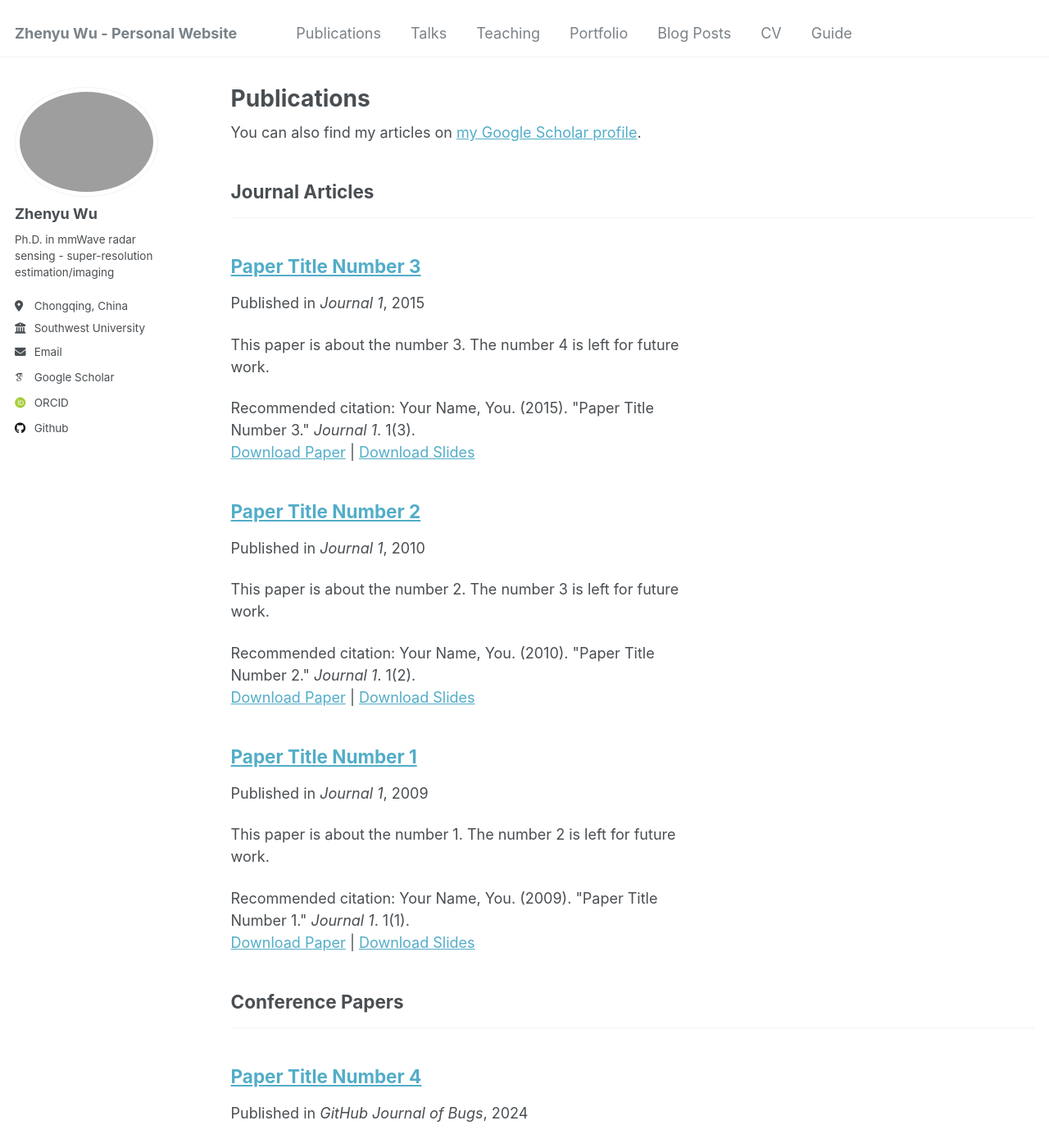
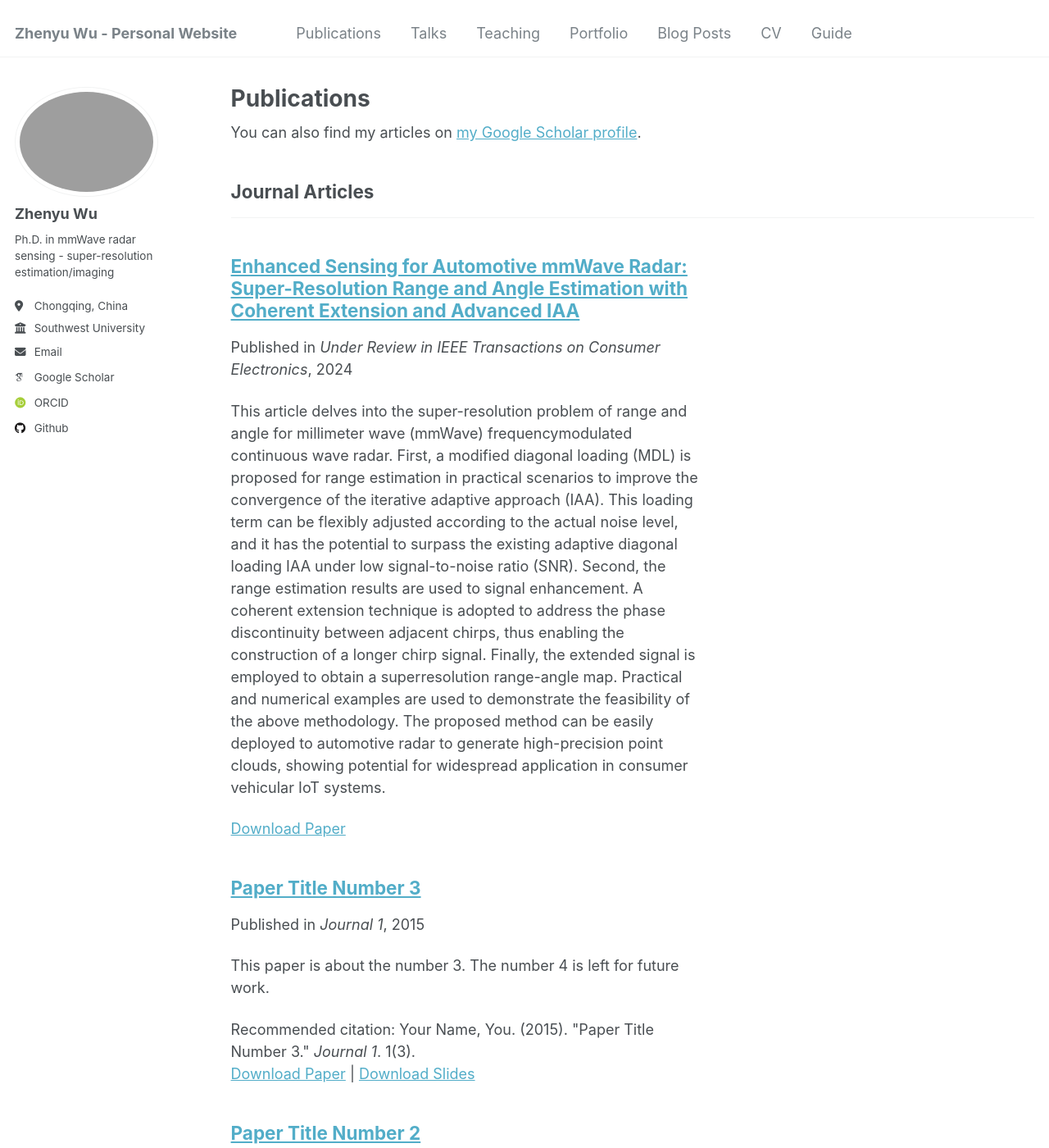
Before and after one commit to Zhenyu98/Zhenyu98.github.io, a Jekyll site: the page built from _pages/publications.html, in a window 1280 px wide and 1400 px high. Shown: the whole window at 82% size. Built offline with Jekyll 4.4.1, drawn with Linux system fonts in a browser that asks for light colours; some web fonts are replaced.

Commit message:
add papers

```diff
--- a/_publications/2009-10-01-paper-title-number-1.md
+++ b/_publications/2009-10-01-paper-title-number-1.md
@@ -1,14 +1,29 @@
 ---
-title: "Paper Title Number 1"
+title: "Enhanced Sensing for Automotive mmWave Radar: Super-Resolution Range and Angle Estimation with Coherent Extension and Advanced IAA"
 collection: publications
 category: manuscripts
 permalink: /publication/2009-10-01-paper-title-number-1
-excerpt: 'This paper is about the number 1. The number 2 is left for future work.'
-date: 2009-10-01
-venue: 'Journal 1'
-slidesurl: 'http://academicpages.github.io/files/slides1.pdf'
+excerpt: 'This article delves into the super-resolution problem
+of range and angle for millimeter wave (mmWave) frequencymodulated continuous wave radar. First, a modified diagonal
+loading (MDL) is proposed for range estimation in practical
+scenarios to improve the convergence of the iterative adaptive
+approach (IAA). This loading term can be flexibly adjusted
+according to the actual noise level, and it has the potential
+to surpass the existing adaptive diagonal loading IAA under
+low signal-to-noise ratio (SNR). Second, the range estimation
+results are used to signal enhancement. A coherent extension
+technique is adopted to address the phase discontinuity between
+adjacent chirps, thus enabling the construction of a longer chirp
+signal. Finally, the extended signal is employed to obtain a superresolution range-angle map. Practical and numerical examples
+are used to demonstrate the feasibility of the above methodology.
+The proposed method can be easily deployed to automotive radar
+to generate high-precision point clouds, showing potential for
+widespread application in consumer vehicular IoT systems.'
+date: 2024-10-31
+venue: 'Under Review in IEEE Transactions on Consumer Electronics'
+slidesurl:
 paperurl: 'http://academicpages.github.io/files/paper1.pdf'
-citation: 'Your Name, You. (2009). &quot;Paper Title Number 1.&quot; <i>Journal 1</i>. 1(1).'
+citation:
 ---
 
 The contents above will be part of a list of publications, if the user clicks the link for the publication than the contents of section will be rendered as a full page, allowing you to provide more information about the paper for the reader. When publications are displayed as a single page, the contents of the above "citation" field will automatically be included below this section in a smaller font.
```
Also changed, not shown: _pages/about.md (+1 -2 lines).
